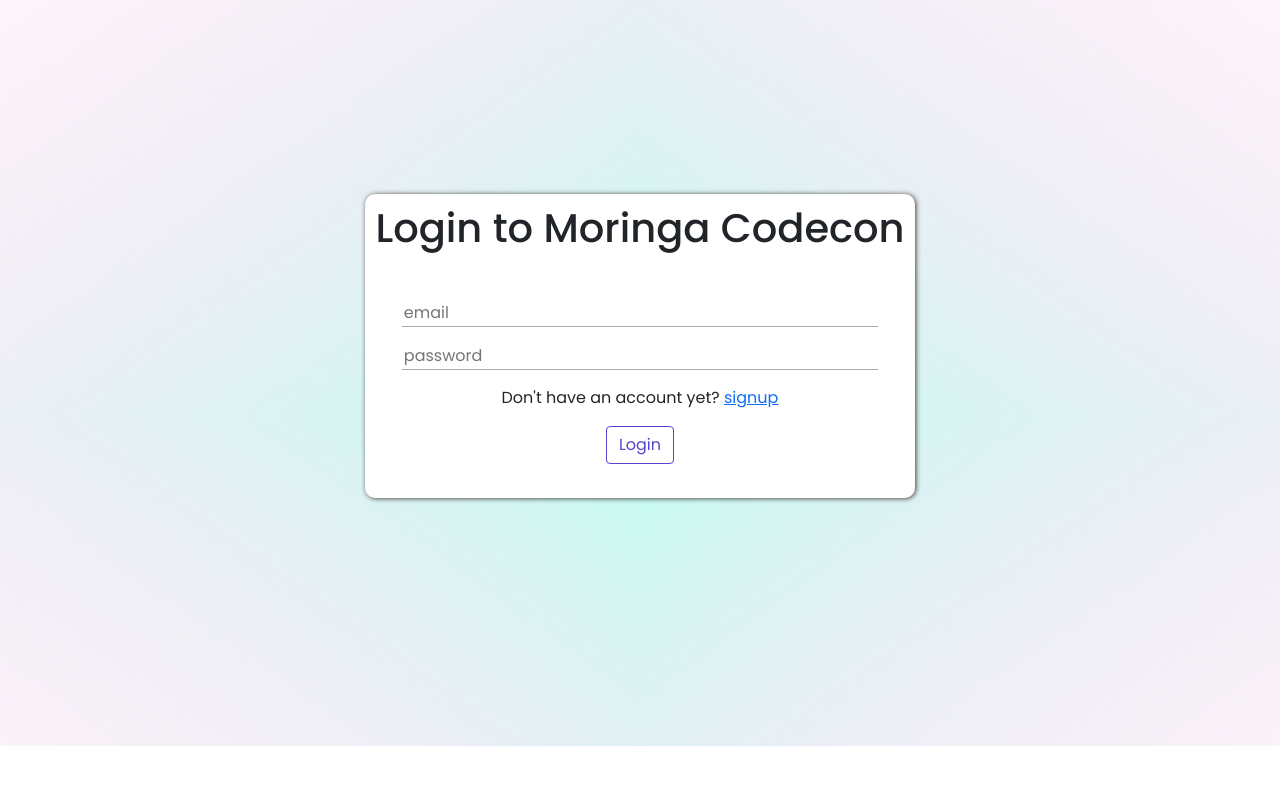
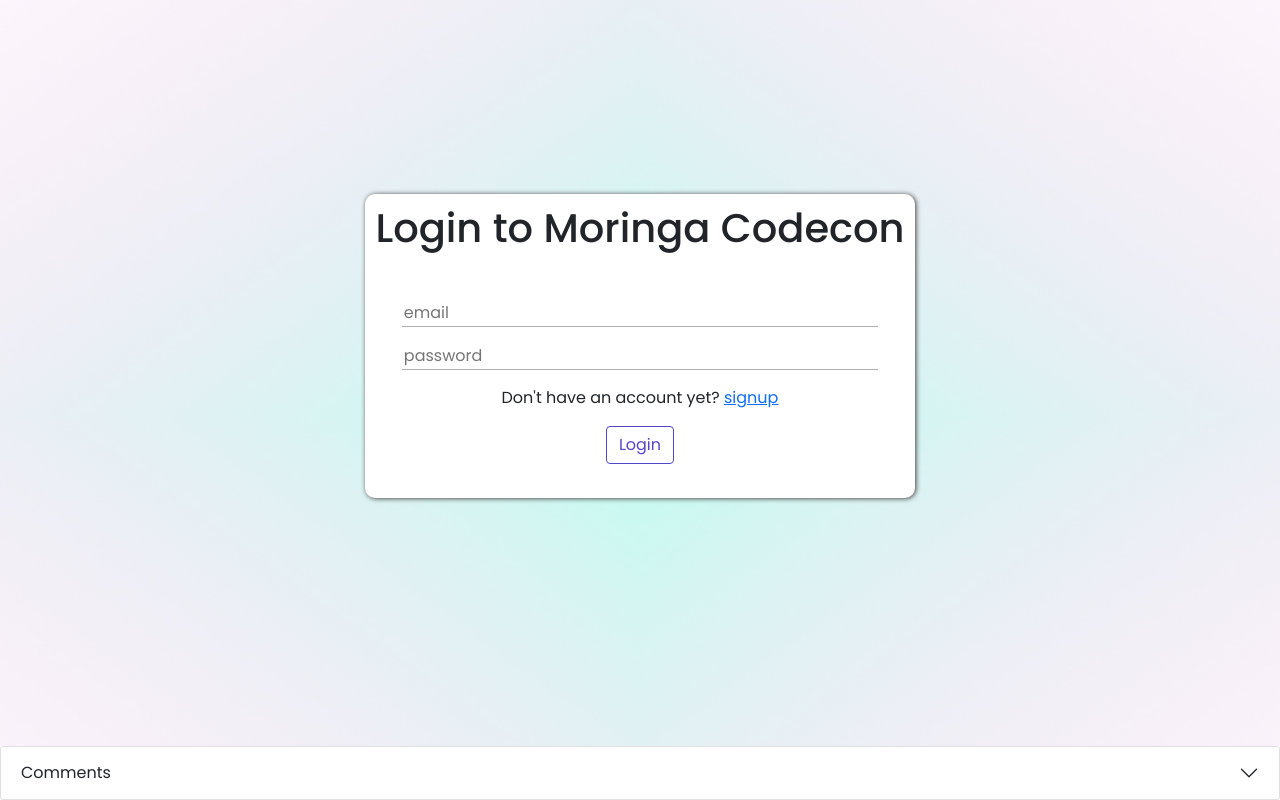
Before and after one commit to Kwathuta/moringa-codecon, an Angular app: page / in a window 1280 px wide. Shown: the part 2072-2872 px from the top of the page. Before the commit the page ends 2818 px from the top, so only its background shows below. Built offline with nearby package versions, Linux system fonts and the light colour scheme.

Commit message:
add the comment form

```diff
--- a/src/app/app.component.html
+++ b/src/app/app.component.html
@@ -1,3 +1,4 @@
 <app-home></app-home>
 <app-signup></app-signup>
 <app-login></app-login>
+<app-solution></app-solution>
--- a/src/app/app.module.ts
+++ b/src/app/app.module.ts
@@ -15,6 +15,7 @@ import { FooterComponent } from './components/footer/footer.component';
 import { SearchbarComponent } from './components/searchbar/searchbar.component';
 import { CommentsComponent } from './components/comments/comments.component';
 import { NewIssueComponent } from './new-issue/new-issue.component';
+import { SolutionComponent } from './solution/solution.component';
 
 @NgModule({
   declarations: [
@@ -29,7 +30,8 @@ import { NewIssueComponent } from './new-issue/new-issue.component';
     FooterComponent,
     SearchbarComponent,
     CommentsComponent,
-    NewIssueComponent
+    NewIssueComponent,
+    SolutionComponent
   ],
   imports: [
     BrowserModule,
--- /dev/null
+++ b/src/app/solution/solution.component.html
@@ -0,0 +1,17 @@
+<div class="accordion-item">
+    <h2 class="accordion-header" id="headingTwo">
+        <button class="accordion-button collapsed" type="button" data-bs-toggle="collapse" data-bs-target="#collapseTwo" aria-expanded="false" aria-controls="collapseTwo">Comments</button>
+    </h2>
+    <div id="collapseTwo" class="accordion-collapse collapse" aria-labelledby="headingTwo" data-bs-parent="#accordionExample">
+        <div class="accordion-body">
+            <form class="card" style="padding:10px;" #commentform='ngForm'>
+                <div class="mb-3">
+                    <input placeholder="Enter your comment here..." class="form-control">
+                </div>
+                <div class="mb-3">
+                    <button type="submit" class="btn btn-outline-success">Comment</button>
+                </div>
+            </form>
+        </div>
+    </div>
+</div>
--- /dev/null
+++ b/src/app/solution/solution.component.ts
@@ -0,0 +1,15 @@
+import { Component, OnInit } from '@angular/core';
+
+@Component({
+  selector: 'app-solution',
+  templateUrl: './solution.component.html',
+  styleUrls: ['./solution.component.css']
+})
+export class SolutionComponent implements OnInit {
+
+  constructor() { }
+
+  ngOnInit(): void {
+  }
+
+}
```
Also changed, not shown: src/app/solution/solution.component.css (added), 1 other file (tests, documents, lock files or other folders).
